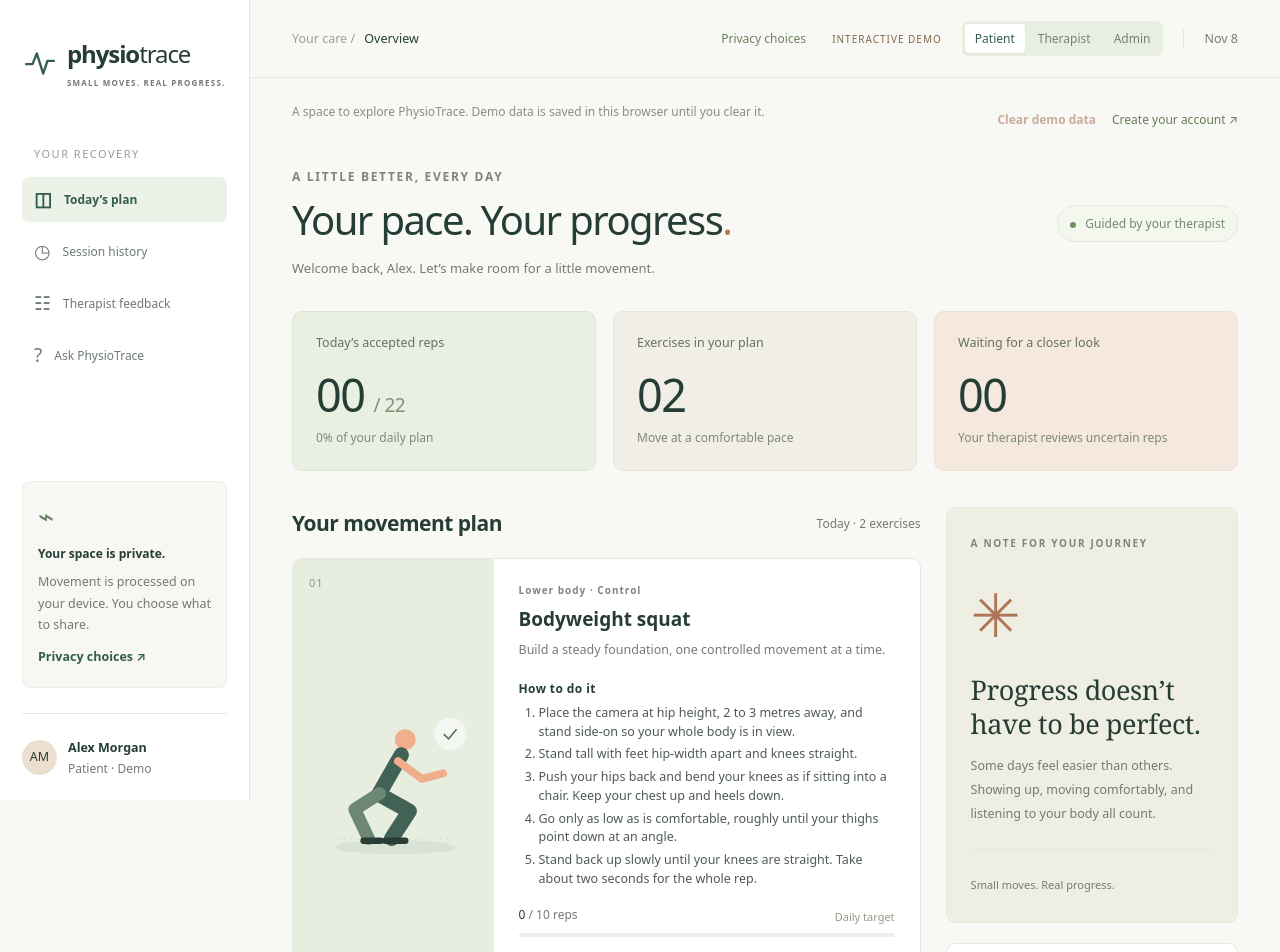
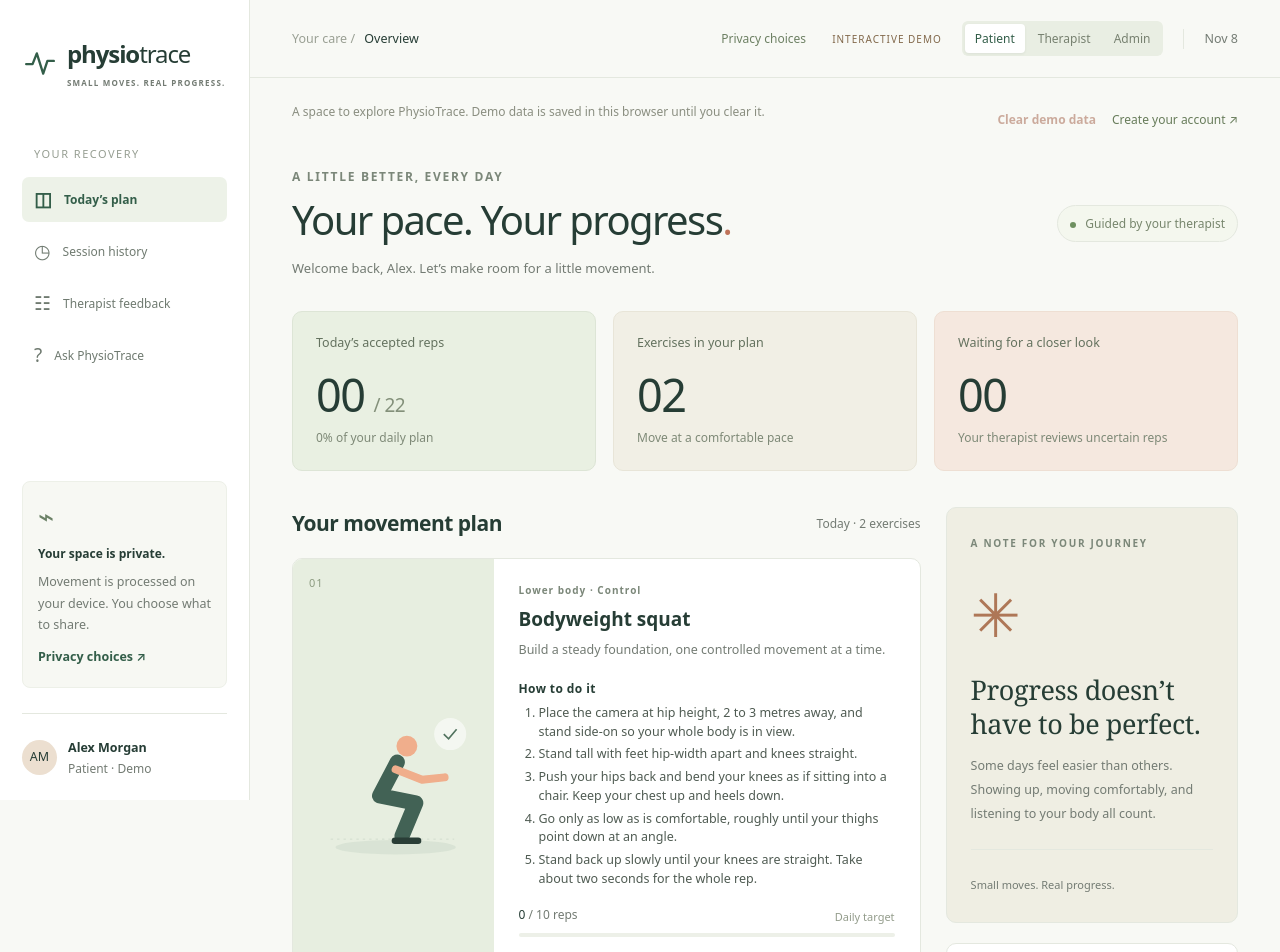
Before and after one commit to BenTheOOF/hack-the-change-2026, a Next.js app in the folder frontend/: page /demo in a window 1280 px wide. Shown: the top 952 px of the page. Built offline with nearby package versions, Linux system fonts and the light colour scheme.

Commit message:
Redraw the squat illustration as a clean side view
The far leg bent backwards behind the figure and read as a stray shape.
The squat now shows one leg with the knee over the toes, hips back, chest
up and arms forward.

Co-Authored-By: Claude Opus 5.5 <noreply@anthropic.com>

```diff
--- a/frontend/src/features/physio/physio-app.tsx
+++ b/frontend/src/features/physio/physio-app.tsx
@@ -1985,8 +1985,8 @@ function MovementIllustration({
         strokeDasharray="3 5"
       />
       <circle
-        cx={exercise === "squat" ? 135 : 120}
-        cy={exercise === "squat" ? 42 : 38}
+        cx={exercise === "squat" ? 137 : 120}
+        cy={exercise === "squat" ? 50 : 38}
         r="13"
         fill="#f0ae8c"
       />
@@ -2024,8 +2024,9 @@ function MovementIllustration({
         </>
       ) : exercise === "squat" ? (
         <>
+          {/* Side view, facing right: hips back, chest up, knee over the toes. */}
           <path
-            d="M130 61l-28 49 38 21-22 34"
+            d="M125 70 103 112l45 9-17 41"
             fill="none"
             stroke="#426255"
             strokeWidth="19"
@@ -2033,22 +2034,15 @@ function MovementIllustration({
             strokeLinejoin="round"
           />
           <path
-            d="M103 109l-31 20 17 36"
+            d="M123 79l33 13 28-3"
             fill="none"
-            stroke="#6d8777"
-            strokeWidth="16"
+            stroke="#f0ae8c"
+            strokeWidth="10"
             strokeLinecap="round"
             strokeLinejoin="round"
           />
           <path
-            d="M126 69l30 22 26-7"
-            fill="none"
-            stroke="#f0ae8c"
-            strokeWidth="10"
-            strokeLinecap="round"
-          />
-          <path
-            d="M83 168h21m6 0h25"
+            d="M122 168h29"
             stroke="#293d36"
             strokeWidth="8"
             strokeLinecap="round"
```
